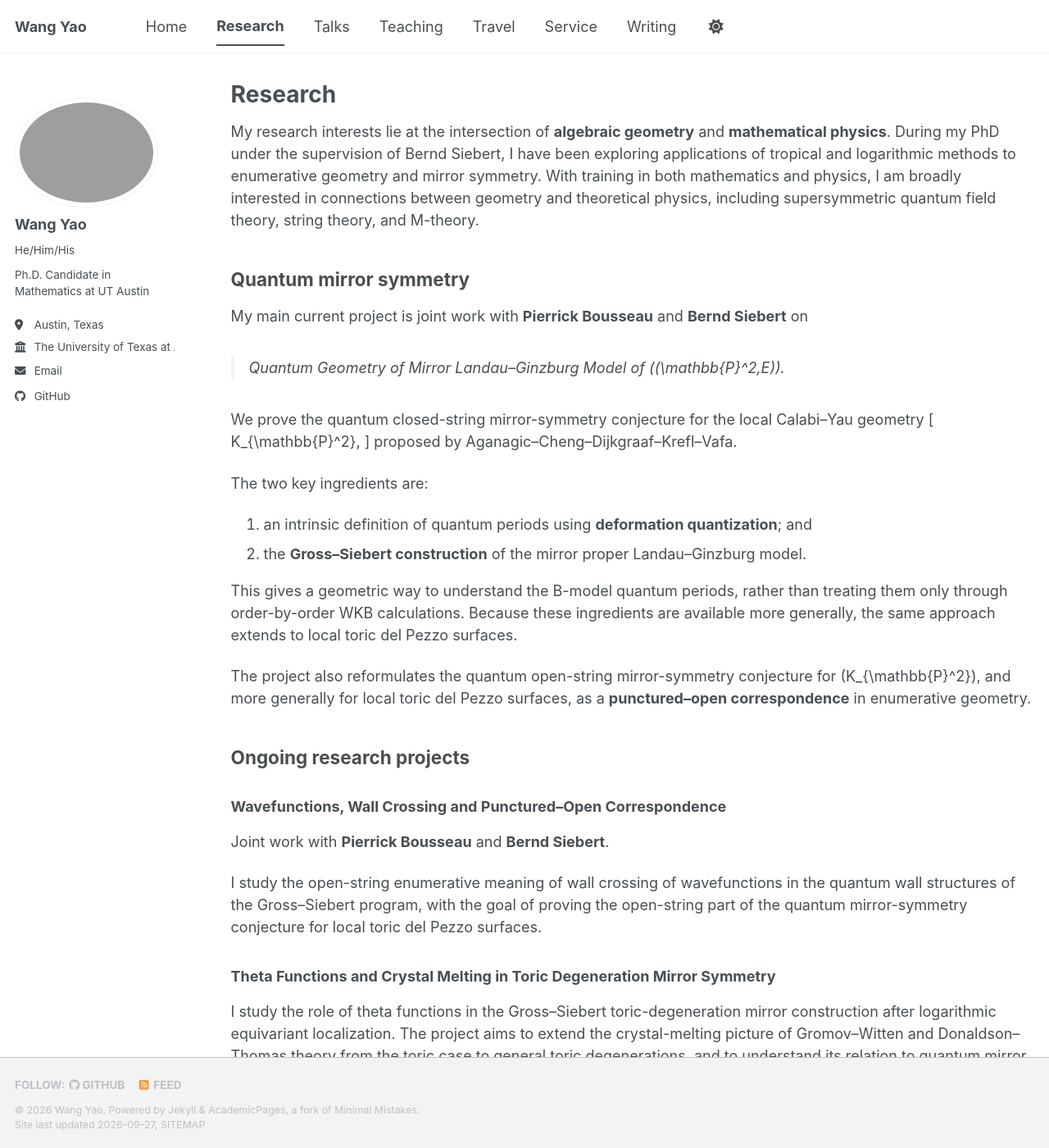
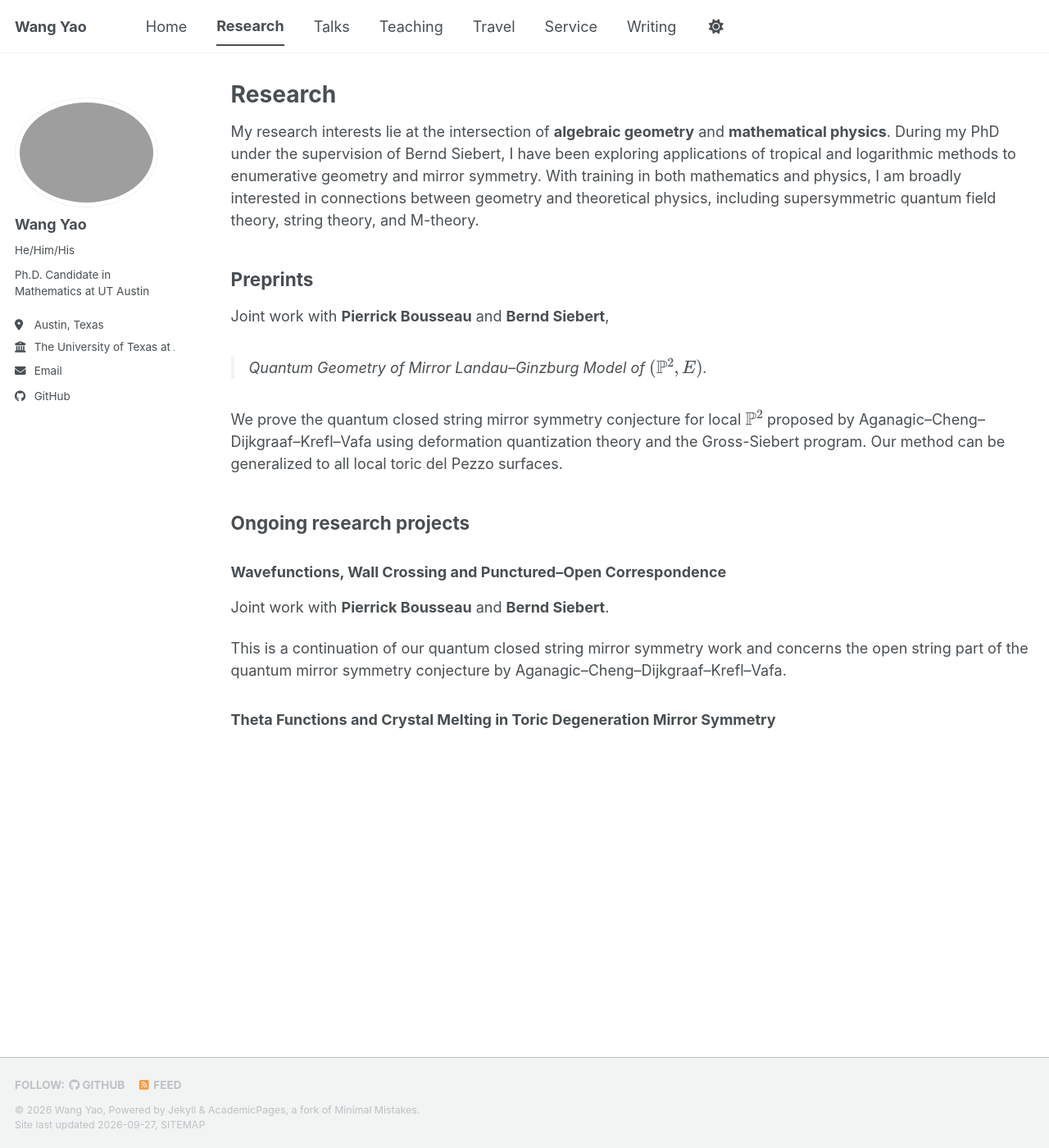
Before and after one commit to yaowang0604-git/yaowang0604-git.github.io, a Jekyll site: the page built from _pages/research.md, in a window 1280 px wide and 1400 px high. Shown: the whole window at 82% size. Built offline with Jekyll 4.4.1, drawn with Linux system fonts in a browser that asks for light colours; a style sheet for code colours, icons or effects is not loaded.

Commit message:
Update research.md

```diff
--- a/_pages/research.md
+++ b/_pages/research.md
@@ -7,35 +7,19 @@ author_profile: true
 
 My research interests lie at the intersection of **algebraic geometry** and **mathematical physics**. During my PhD under the supervision of Bernd Siebert, I have been exploring applications of tropical and logarithmic methods to enumerative geometry and mirror symmetry. With training in both mathematics and physics, I am broadly interested in connections between geometry and theoretical physics, including supersymmetric quantum field theory, string theory, and M-theory.
 
-## Quantum mirror symmetry
+## Preprints
 
-My main current project is joint work with **Pierrick Bousseau** and **Bernd Siebert** on
+Joint work with **Pierrick Bousseau** and **Bernd Siebert**,
 
-> *Quantum Geometry of Mirror Landau–Ginzburg Model of* \((\mathbb{P}^2,E)\).
+> *Quantum Geometry of Mirror Landau–Ginzburg Model of* $(\mathbb{P}^2,E)$.
 
-We prove the quantum closed-string mirror-symmetry conjecture for the local Calabi–Yau geometry
-\[
-K_{\mathbb{P}^2},
-\]
-proposed by Aganagic–Cheng–Dijkgraaf–Krefl–Vafa.
-
-The two key ingredients are:
-
-1. an intrinsic definition of quantum periods using **deformation quantization**; and
-2. the **Gross–Siebert construction** of the mirror proper Landau–Ginzburg model.
-
-This gives a geometric way to understand the B-model quantum periods, rather than treating them only through order-by-order WKB calculations. Because these ingredients are available more generally, the same approach extends to local toric del Pezzo surfaces.
-
-The project also reformulates the quantum open-string mirror-symmetry conjecture for \(K_{\mathbb{P}^2}\), and more generally for local toric del Pezzo surfaces, as a **punctured–open correspondence** in enumerative geometry.
+We prove the quantum closed string mirror symmetry conjecture for local $\mathbb{P}^2$ proposed by Aganagic–Cheng–Dijkgraaf–Krefl–Vafa using deformation quantization theory and the Gross-Siebert program. Our method can be generalized to all local toric del Pezzo surfaces.
 
 ## Ongoing research projects
 
 ### Wavefunctions, Wall Crossing and Punctured–Open Correspondence
-
 Joint work with **Pierrick Bousseau** and **Bernd Siebert**.
 
-I study the open-string enumerative meaning of wall crossing of wavefunctions in the quantum wall structures of the Gross–Siebert program, with the goal of proving the open-string part of the quantum mirror-symmetry conjecture for local toric del Pezzo surfaces.
+This is a continuation of our quantum closed string mirror symmetry work and concerns the open string part of the quantum mirror symmetry conjecture by Aganagic–Cheng–Dijkgraaf–Krefl–Vafa.
 
 ### Theta Functions and Crystal Melting in Toric Degeneration Mirror Symmetry
-
-I study the role of theta functions in the Gross–Siebert toric-degeneration mirror construction after logarithmic equivariant localization. The project aims to extend the crystal-melting picture of Gromov–Witten and Donaldson–Thomas theory from the toric case to general toric degenerations, and to understand its relation to quantum mirror geometry and the emergence of classical mirror geometry in the semiclassical limit.
```
